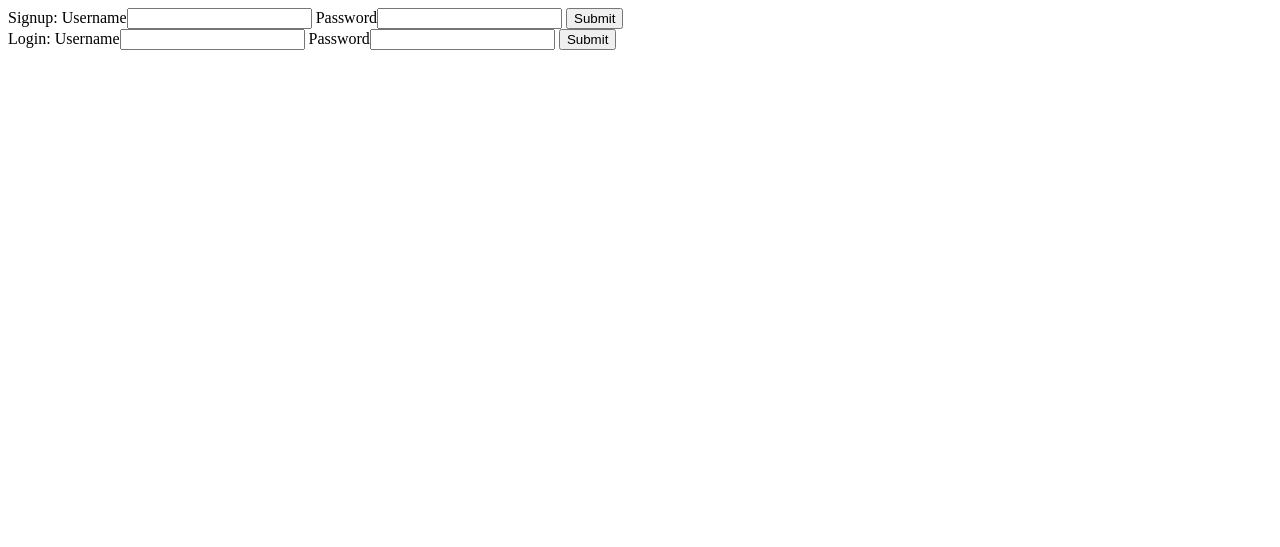
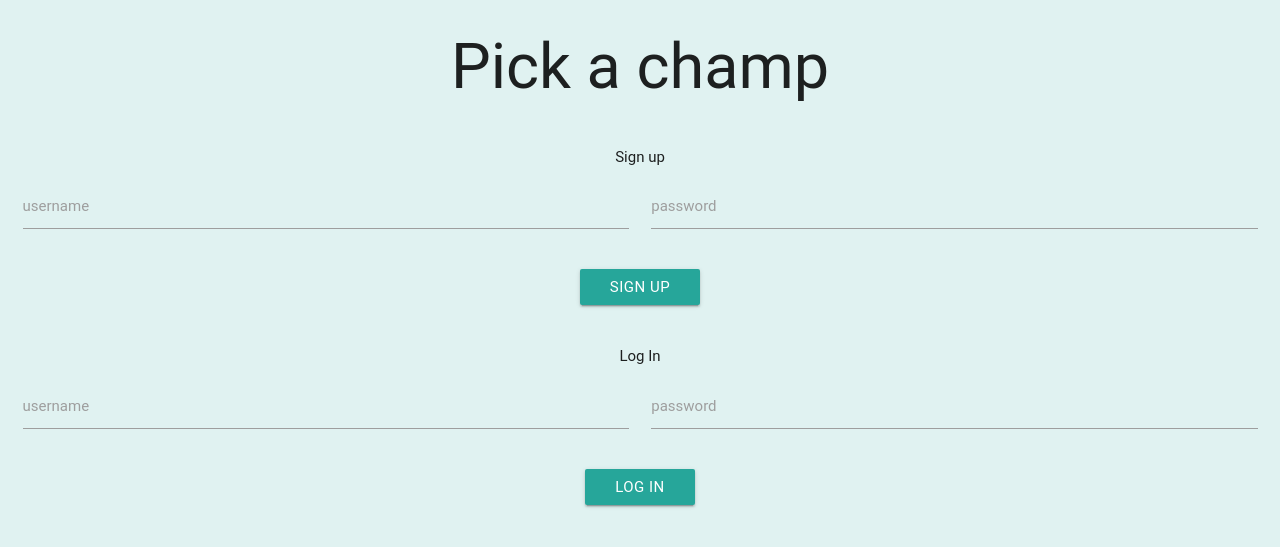
Before and after one commit to bjgoodm2/pickachamp, a PHP site: page / in a window 1280 px wide. Shown: the top 547 px of the page. Run offline with PHP 8.4, Linux system fonts and the light colour scheme; some libraries are stand-ins or nearby versions; some web fonts are replaced.

Commit message:
login interface

```diff
--- a/index.html
+++ b/index.html
@@ -2,20 +2,61 @@
 <html>
 	<head>
 		<Title>Pick A Champ</Title>
+
+	 <!-- Compiled and minified CSS -->
+	 <link rel="stylesheet" href="https://cdnjs.cloudflare.com/ajax/libs/materialize/0.97.1/css/materialize.min.css">
+
+<script type="text/javascript" src="https://code.jquery.com/jquery-2.1.1.min.js"></script>
+	 <!-- Compiled and minified JavaScript -->
+	 <script src="https://cdnjs.cloudflare.com/ajax/libs/materialize/0.97.1/js/materialize.min.js"></script>
+
 	</head>
-	<body>
+	<body class = "teal lighten-5">
+	  <div class = "row" style="text-align:center">
+	  	<h1>Pick a champ</h1>
+	  </div>
+	  <div class="row">
+	  <center>Sign up</center>
+	    <form method = "post" class="col s12" action = "php/signup.php">
+	      <div class="row">
+	        <div class="input-field col s6">
+	          <input name = "username" id="username" type="text" class="validate">
+	          <label for="username">username</label>
+	        </div>
+	        <div class="input-field col s6">
+	          <input name = "password" id="password" type="password"class="validate">
+	          <label for="password">password</label>
+	        </div>
+	      </div>
+	      <div class = "row" style= "text-align: center">
+		        <button class="btn " type="submit" name="action">Sign up
 
-		<form method="post" action="signup.php">
-			Signup: Username<input type="text" name="username">
-			Password<input type="password" name="password">
-			<input type="submit" value="Submit"><br>
-		</form>
+				</button>
+			</div>
+	    </form>
+	    </div>
+	    <div class = "row">
+	    <center>Log In</center>
+	   	<form method = "post" class="col s12" action = "php/login.php">
+	      <div class="row">
+	        <div class="input-field col s6">
+	          <input name = "username" id="username" type="text" class="validate">
+	          <label for="username">username</label>
+	        </div>
+	        <div class="input-field col s6">
+	          <input name = "password" id="password" type="password" class="validate">
+	          <label for="password">password</label>
+	        </div>
+	      </div>
+	      	<div class = "row" style= "text-align: center">
+		        <button class="btn" type="submit" name="action">Log in
 
-		<form method="post" action="login.php">
-			Login: Username<input type="text" name="username">
-			Password<input type="password" name="password">
-			<input type="submit" value="Submit"><br>
-		</form>
+				</button>
+			</div>
+	    </form>
+	    </div>
+
+
 
 	</body>
 </html>
--- a/php/login.php
+++ b/php/login.php
@@ -18,11 +18,14 @@ echo "Connected successfully <br><br>";
 $username = $_POST["username"];
 $password = $_POST["password"];
 
+echo $username;
+echo $password;
 $sql = "SELECT * FROM users WHERE name = \"$username\" AND password = \"$password\"";
 $result = mysqli_query($conn, $sql);
 
 if (mysqli_num_rows($result) > 0){
 	while($row = mysqli_fetch_assoc($result)){
+		echo $sql;
 		echo "Log in successful.";
 	}
 }
```
